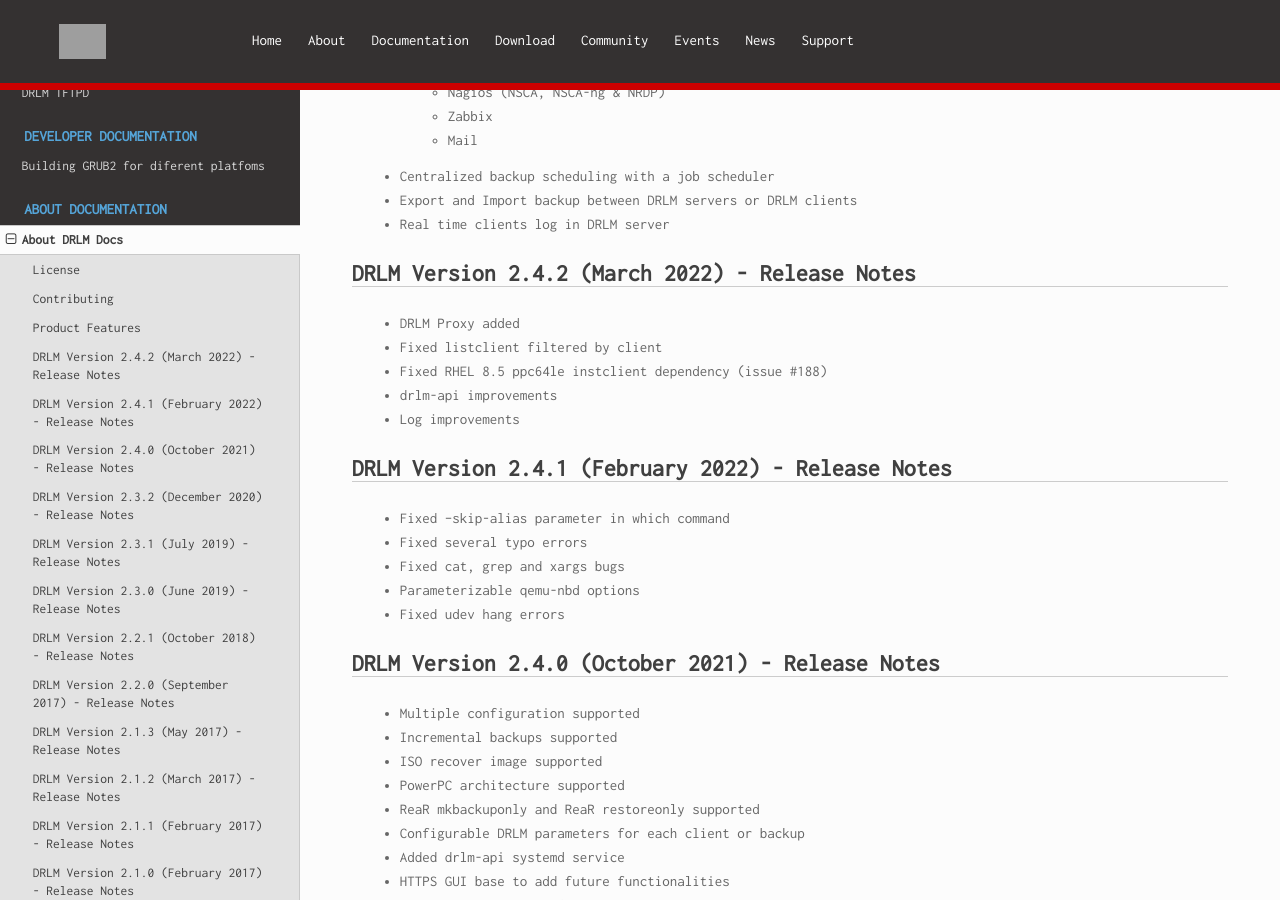
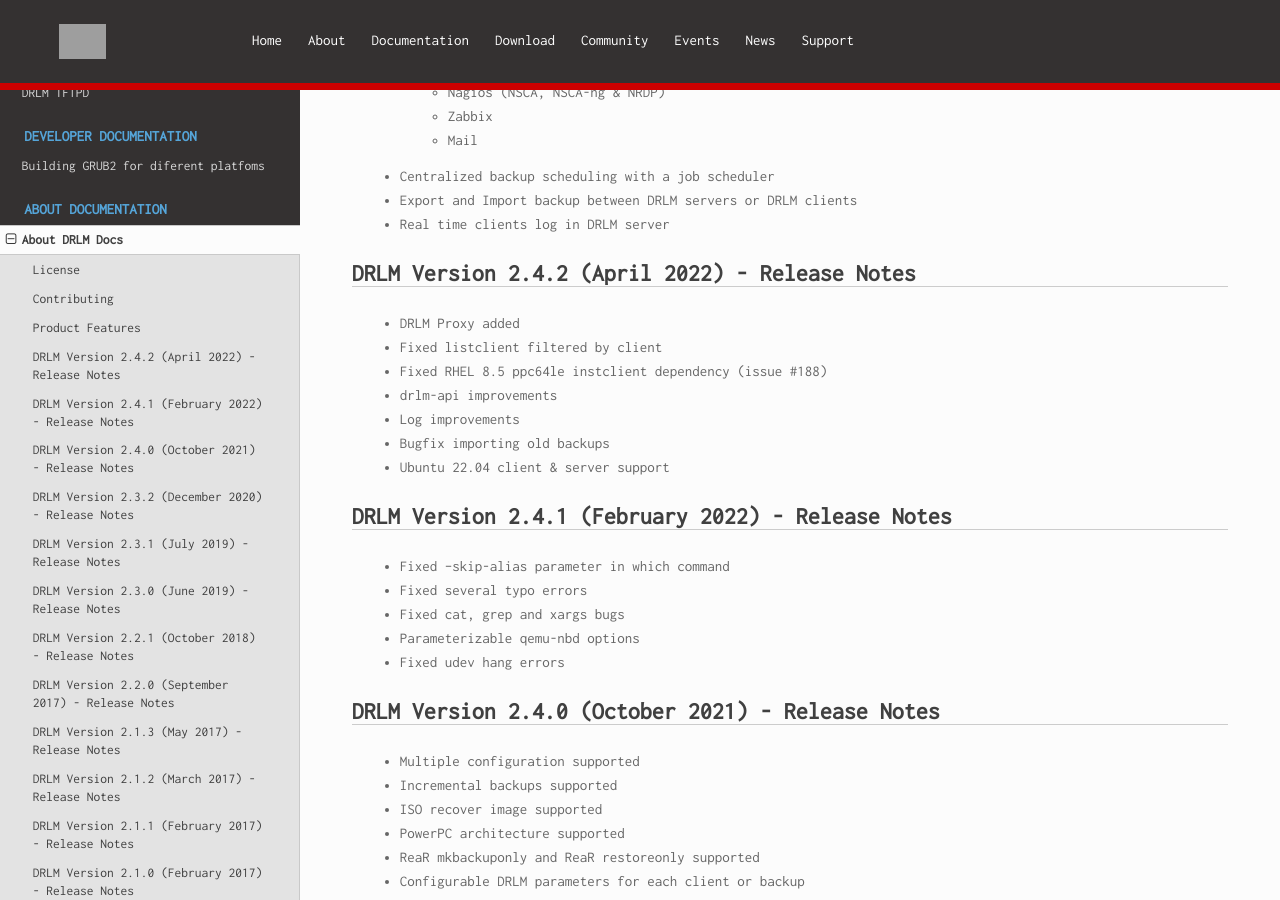
Before and after one commit to brainupdaters/drlm-docs, a Sphinx documentation site: the page built from docs/source/About.rst, in a window 1280 px wide and 900 px high, scrolled down 951 px. Built offline with Sphinx 7.4.7 and the Read the Docs theme 2.0.0, drawn with Linux system fonts in a browser that asks for light colours; some web fonts are replaced; grey boxes are pictures that could not be loaded.

Commit message:
update ubuntu 22

```diff
--- a/docs/source/About.rst
+++ b/docs/source/About.rst
@@ -61,7 +61,7 @@
 
   * Real time clients log in DRLM server
 
-DRLM Version 2.4.2 (March 2022) - Release Notes
+DRLM Version 2.4.2 (April 2022) - Release Notes
 --------------------------------------------------
   * DRLM Proxy added
 
@@ -72,6 +72,10 @@
   * drlm-api improvements
 
   * Log improvements
+
+  * Bugfix importing old backups
+
+  * Ubuntu 22.04 client & server support
 
 DRLM Version 2.4.1 (February 2022) - Release Notes
 --------------------------------------------------
--- a/docs/source/ClientConfig.rst
+++ b/docs/source/ClientConfig.rst
@@ -23,7 +23,7 @@
        * OpenSUSE (13, Leap 42, Leap 15)
        * RHEL & CentOS (5, 6, 7 & 8)
        * Debian (6, 7, 8, 9, 10 & 11)
-       * Ubuntu LTS (12.04, 14.04, 16.04, 18.04 & 20.04)
+       * Ubuntu LTS (12.04, 14.04, 16.04, 18.04, 20.04 & 22.04)
 
 .. note:: It should work on other RedHat, Debian or SUSE variants.
 
--- a/docs/source/Install.rst
+++ b/docs/source/Install.rst
@@ -17,6 +17,7 @@
 * Debian 11 (Bullseye)
 * Ubuntu 18.04 LTS (Bionic Breaver)
 * Ubuntu 20.04 LTS (Focal Fossa)
+* Ubuntu 22.04 LTS (Jammy Jellyfish)
 
 
 Build DRLM package
```
